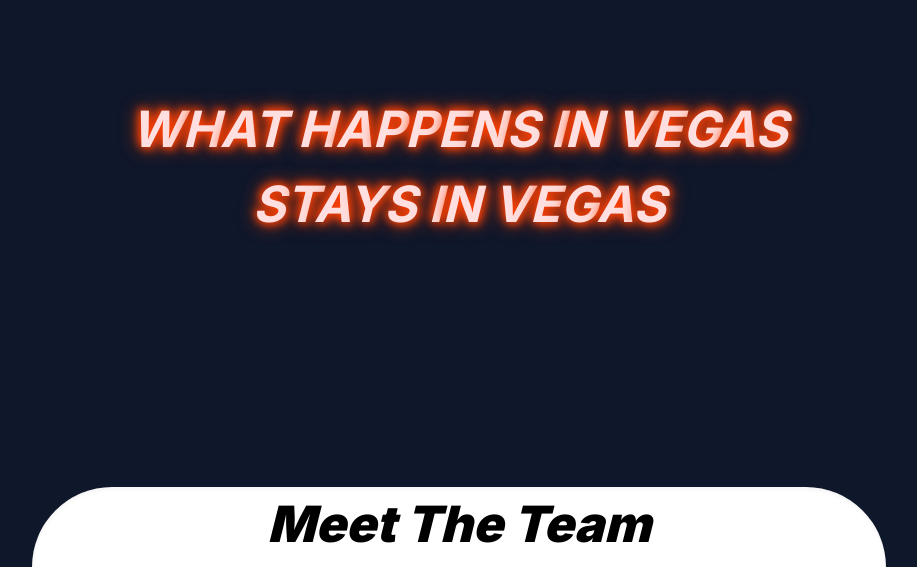
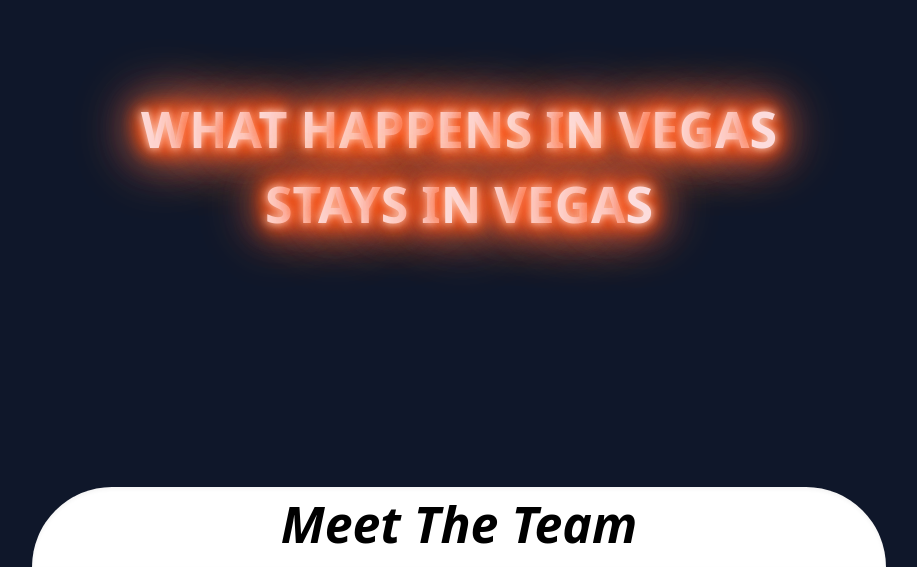
Before and after one commit to jacked-key/VegasTrip2024, a Next.js app in the folder frontend/: page / in a window 1280 px wide. Shown: the part 233-800 px from the top of the page, without its empty margins (181-1098 px from the left). Built offline with nearby package versions, Linux system fonts and the light colour scheme.

Commit message:
all in a good day's work

```diff
--- a/frontend/src/app/_components/meetTheTeam/ledSign/ledLetter.tsx
+++ b/frontend/src/app/_components/meetTheTeam/ledSign/ledLetter.tsx
@@ -1,54 +1,71 @@
 import { keyframes, styled } from "@mui/material";
 import React from "react";
+import "./neon.css";
 
 export interface LedLetterProps {
   letter: string;
+  animation_speed_ms: number;
+  speed_variance_ms: number;
+  delay_ms: number;
+  delay_randomness_ms: number;
 }
 
-const blink = keyframes`
-  70% {
-    opacity: 0.7;
+const flicker = keyframes`
+	0%, 19.999%, 22%, 62.999%, 64%, 64.999%, 70%, 100% {
+    opacity: .99;
+
+	}
+	20%, 21.999%, 63%, 63.999%, 65%, 69.999% {
+		opacity: 0.4;
+	}
+`
+
+const turn_on_animation = keyframes`
+  19.999%, 22%, 62.999%, 64%, 64.999%, 70%, to {
+    opacity: .99;
+    text-shadow: 0 0 1rem #fff, 0 0 2rem var(--neon-text-shadow), 0 0 3rem var(--neon-text-shadow), 0 0 4rem var(--neon-text-shadow), 0 0 5rem var(--neon-text-edge-color), 0 0 6rem var(--neon-text-edge-color), 0 0 7rem var(--neon-text-edge-color), 0 0 8rem var(--neon-text-edge-color), -0.2rem -0.2rem 2rem var(--neon-text-shadow), 0.2rem 0.2rem 2rem var(--neon-text-shadow);
   }
-`;
-const flicker = keyframes`
-  40% {
-    opacity: 0.8;
+  0%, 21.999%, 63%, 63.999%, 65%, 69.999% {
+    opacity: 0.4;
+    text-shadow: 0 0 1rem var(--neon-text-shadow), 0 0 2rem var(--neon-text-shadow), 0 0 4rem var(--neon-text-edge-color);
   }
-  42% {
-    opacity: 0.1;
-  }
-  43% {
-    opacity: 0.8;
-  }
-  45% {
-    opacity: 0.1;
-  }
-  46% {
-    opacity: 0.8;
-  }
-`;
+`
 
-const FlickeringLights = styled("span")<{
-  startTime: string;
-  blinkNumber: number;
-}>(({ startTime, blinkNumber }) => ({
+const FlickeringLights = styled("span")<{flickeringProps: {
+  duration: string,
+  startTime: string,
+}}>(({ flickeringProps }) => ({
   fontSize: "5rem",
   fontWeight: 700,
-  fontStyle: "italic",
-  color: "#ffdfdf",
+  color: "var(--neon-text-color)",
   textTransform: "uppercase",
   textShadow:
-    "-0.2rem -0.2rem 1rem #ff4107, 0.2rem 0.2rem 1rem #ff4107, 0 0 2rem var(--neon-text-color)",
-  animation: `${blink} 0.01s ${startTime} ${blinkNumber} alternate`,
-  WebkitAnimation: `${blink} 0.01s ${startTime} ${blinkNumber} alternate`,
-  MozAnimation: `${blink} 0.01s ${startTime} ${blinkNumber} alternate`,
-  OAnimation: `${blink} 0.01s ${startTime} ${blinkNumber} alternate`,
+    `-0.2rem -0.2rem 1rem var(--neon-text-shadow),
+     0.2rem 0.2rem 1rem var(--neon-text-shadow),
+     0 0 2rem var(--neon-text-shadow);`,
+  // animation: `${flicker} 1s linear`,
+  // WebkitAnimation: `${flicker} 1s linear`,
+  // MozAnimation: `${flicker} 1s linear`,
+  // OAnimation: `${flicker} 1s linear`,
+  animation: `${turn_on_animation} ${flickeringProps.duration} ${flickeringProps.startTime} linear 1 forwards`,
+  WebkitAnimation: `${turn_on_animation} ${flickeringProps.duration} ${flickeringProps.startTime} linear 1 forwards`,
+  MozAnimation: `${turn_on_animation} ${flickeringProps.duration} ${flickeringProps.startTime} linear 1 forwards`,
+  OAnimation: `${turn_on_animation} ${flickeringProps.duration} ${flickeringProps.startTime} linear 1 fowards`,
+  opacity: 0.3,
 }));
 
 export default function LedLetter(props: LedLetterProps) {
-  const randomNumber = Math.floor(Math.random() * 2001);
+  const speed_randomness = Math.floor(Math.random() * props.speed_variance_ms);
+  const delay_randomness = Math.floor(Math.random() * props.delay_randomness_ms);
+  const animation_speed_ms = speed_randomness + props.animation_speed_ms;
+  const delay_ms = delay_randomness + props.delay_ms;
+
+  const flickeringProps = {
+    duration: `${animation_speed_ms}ms`,
+    startTime: `${delay_ms}ms`
+  }
   return (
-    <FlickeringLights startTime={`${randomNumber}ms`} blinkNumber={3}>
+    <FlickeringLights flickeringProps={flickeringProps}>
       {props.letter}
     </FlickeringLights>
   );
--- a/frontend/src/app/_components/meetTheTeam/ledSign/ledSign.tsx
+++ b/frontend/src/app/_components/meetTheTeam/ledSign/ledSign.tsx
@@ -3,13 +3,20 @@ import LedLetter from "./ledLetter";
 
 export interface LedSignProps {
   word: string;
+  general_delay_char: number;
 }
 
 export default function LedSign(props: LedSignProps) {
   return (
     <div>
       {props.word.split("").map((letter, index) => (
-        <LedLetter letter={letter} />
+        <LedLetter
+          letter={letter}
+          key={index}
+          animation_speed_ms={750}
+          speed_variance_ms={250}
+          delay_ms={props.general_delay_char * 75 + 500 + 75 * index}
+          delay_randomness_ms={250}/>
       ))}
     </div>
   );
--- /dev/null
+++ b/frontend/src/app/_components/meetTheTeam/ledSign/neon.css
@@ -0,0 +1,12 @@
+:root {
+  /* Base font size */
+  font-size: 10px;
+
+  /* Set neon color */
+  --neon-text-color: #ffdfdf;
+  --neon-text-shadow: #f40;
+  --neon-text-edge-color: rgb(236, 136, 100);
+  --neon-border-color: #08f;
+  --neon-border-shadow: #08f;
+  --neon-border-edge-color: #08f;
+}
--- a/frontend/src/app/_components/meetTheTeam/meetTheTeam.tsx
+++ b/frontend/src/app/_components/meetTheTeam/meetTheTeam.tsx
@@ -44,7 +44,7 @@ export default function MeetTheTeam(props: MeetTheTeamProps) {
 
 function render_individual(teamMember: TeamMember, idx: number) {
   return (
-    <Grid container spacing={2}>
+    <Grid container spacing={2} key={idx}>
       <Grid container item xs={6} direction="column" alignItems={"center"}>
         <BioCard name={teamMember.name} who_are_you={teamMember.who_are_you} />
       </Grid>
--- a/frontend/src/app/_components/welcome.tsx
+++ b/frontend/src/app/_components/welcome.tsx
@@ -44,10 +44,10 @@ export default function Welcome(props: WelcomeProps) {
         sx={{ minHeight: "100vh" }}
       >
         <Grid item xs={3}>
-          <LedSign word="What happens in Vegas" />
+          <LedSign word="What happens in Vegas" general_delay_char={0} />
         </Grid>
         <Grid item xs={3}>
-          <LedSign word="Stays in Vegas" />
+          <LedSign word="Stays in Vegas" general_delay_char={21} />
         </Grid>
       </Grid>
       {firstAnimationLoaded && (
--- a/frontend/src/app/_css/homepage.css
+++ b/frontend/src/app/_css/homepage.css
@@ -1,32 +1,3 @@
-:root {
-  /* Base font size */
-  font-size: 10px;
-
-  /* Set neon color */
-  --neon-text-color: #f40;
-  --neon-border-color: #08f;
-}
-
-h1 {
-  font-size: 5rem;
-  font-weight: 20;
-  font-style: bold;
-  color: #ffdfdf;
-  text-transform: uppercase;
-  /* https://codepen.io/GeorgePark/pen/MrjbEr */
-  text-shadow:
-    -0.2rem -0.2rem 1rem #ff4107,
-    0.2rem 0.2rem 1rem #ff4107,
-    0 0 2rem var(--neon-text-color);
-}
-h1::-moz-selection {
-  color: var(--neon-text-color);
-}
-
-h1::selection {
-  color: var(--neon-text-color);
-}
-
 h2 {
   font-size: 5rem;
   font-weight: 900;
--- a/frontend/src/app/layout.tsx
+++ b/frontend/src/app/layout.tsx
@@ -1,8 +1,6 @@
 import type { Metadata } from "next";
 import { Inter } from "next/font/google";
 import "./globals.css";
-
-const inter = Inter({ subsets: ["latin"] });
 
 export const metadata: Metadata = {
   title: "Vegas Valozoo",
@@ -16,7 +14,7 @@ export default function RootLayout({
 }>) {
   return (
     <html lang="en">
-      <body className={inter.className}>{children}</body>
+      <body>{children}</body>
     </html>
   );
 }
```
